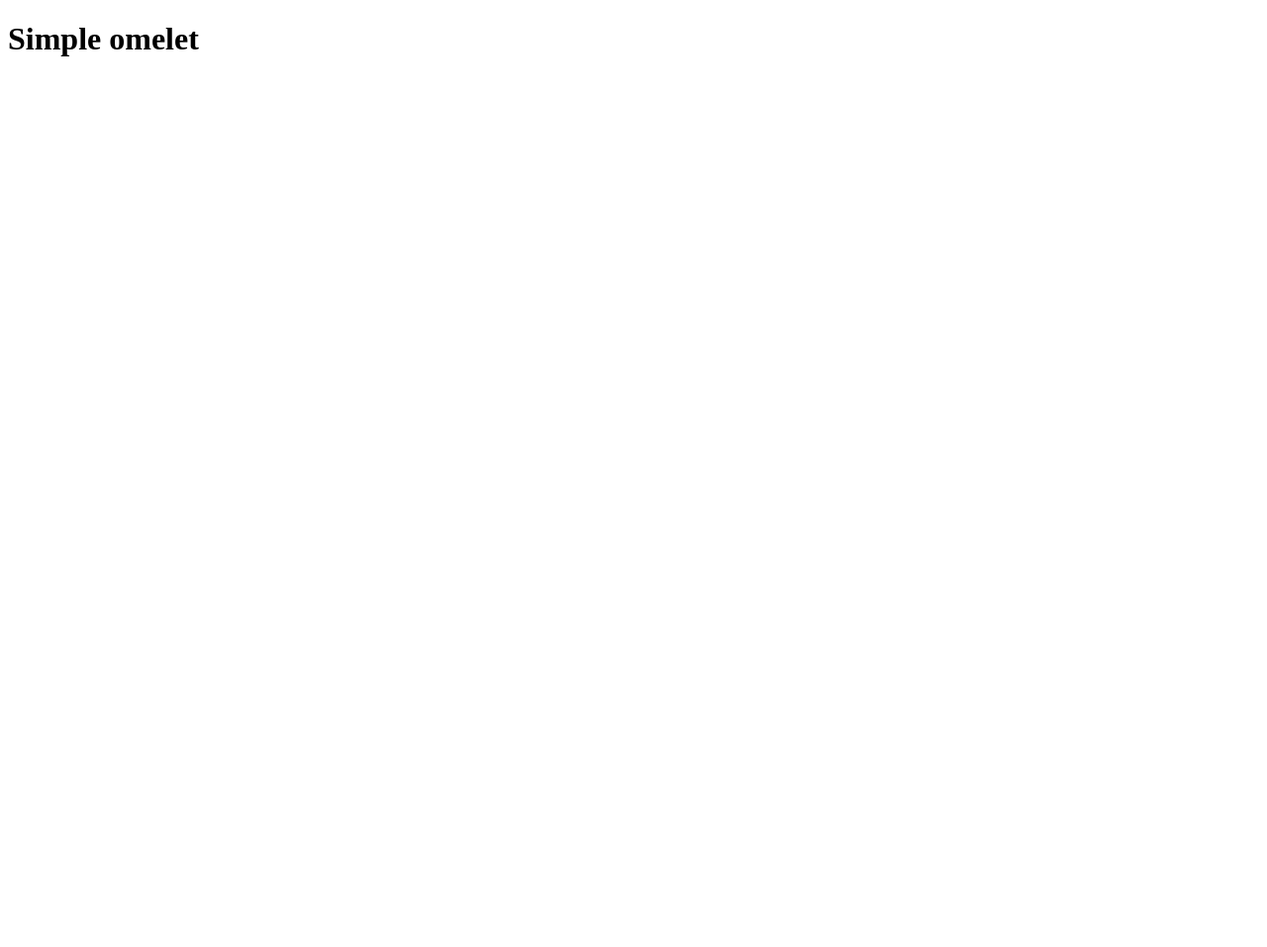
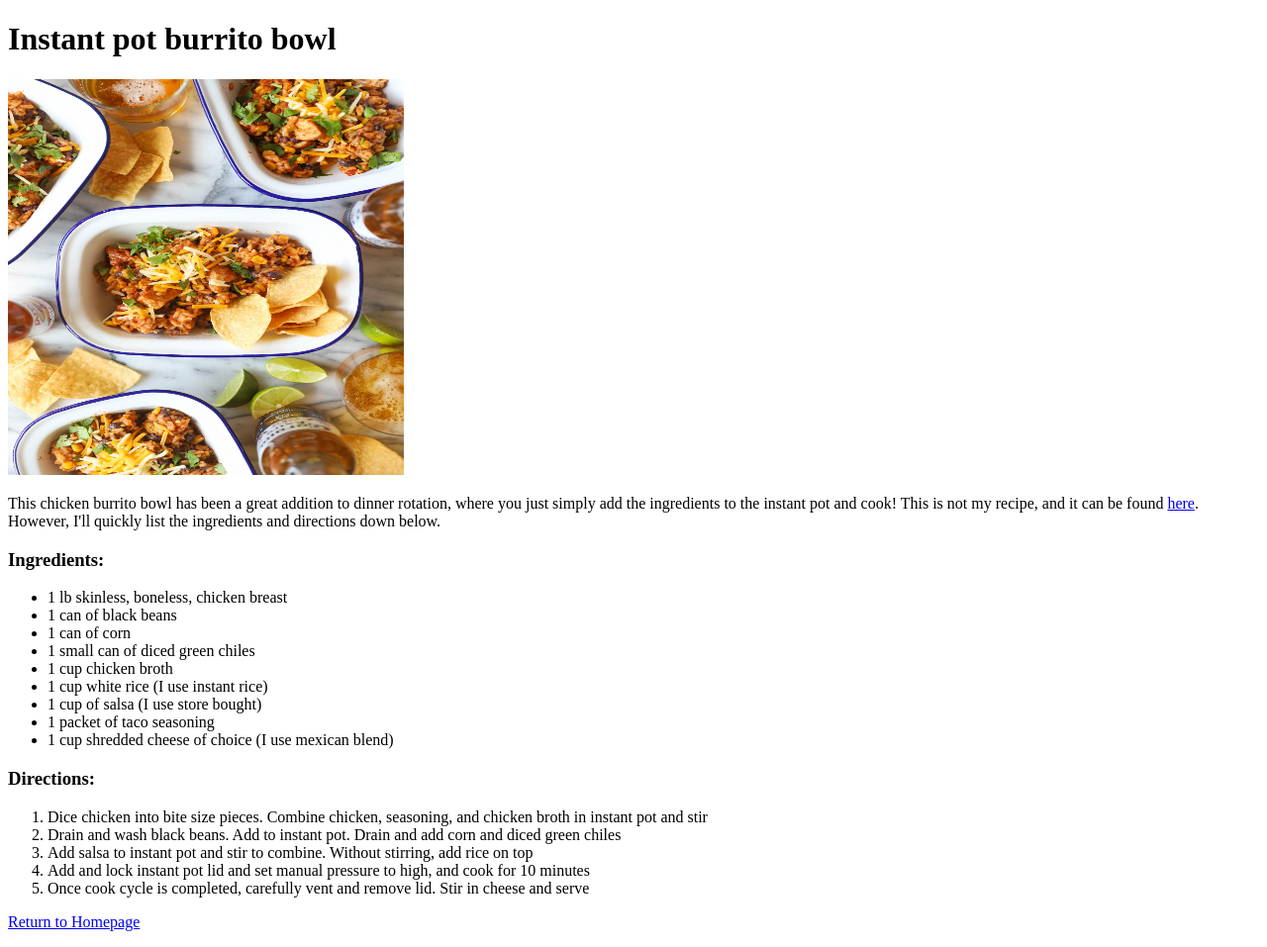
Before and after one commit to Frog-enthusiast/odin-recipes, a plain HTML site: page recipes/instant-pot-burrito-bowl.html in a window 1280 px wide. Shown: the whole page at 99% size. Before the commit the page ends 800 px from the top, so only its background shows below. Drawn offline with Linux system fonts and the light colour scheme.

Commit message:
Fill html page with lists, links, img

```diff
--- a/recipes/instant-pot-burrito-bowl.html
+++ b/recipes/instant-pot-burrito-bowl.html
@@ -2,12 +2,34 @@
 <html lang="en">
     <head>
         <meta charset="UTF-8">
-        <h1>Simple omelet</h1>
+        <h1>Instant pot burrito bowl</h1>
+        <img src="../images/chickenburritobowl.jpeg" width="400" height="400">
     </head>
-
-
-
-
-
+    <body>
+        <p>This chicken burrito bowl has been a great addition to dinner rotation, where you just simply add the ingredients to the instant pot and cook! This is not my recipe, and it can be found <a href="https://damndelicious.net/2018/02/26/instant-pot-20-minute-chicken-burrito-bowls/">here</a>. However, I'll quickly list the ingredients and directions down below.</p>
+            <h3>Ingredients:</h3>
+            <ul>
+                <li> 1 lb skinless, boneless, chicken breast</li>
+                <li> 1 can of black beans</li>
+                <li> 1 can of corn</li>
+                <li> 1 small can of diced green chiles</li>
+                <li> 1 cup chicken broth</li>
+                <li> 1 cup white rice (I use instant rice)</li>
+                <li> 1 cup of salsa (I use store bought) </li>
+                <li> 1 packet of taco seasoning</li>
+                <li> 1 cup shredded cheese of choice (I use mexican blend)</li>
+            </ul>
+            <p></p>
+            <h3>Directions:</h3>
+            <ol>
+                <li> Dice chicken into bite size pieces. Combine chicken, seasoning, and chicken broth in instant pot and stir</li>
+                <li> Drain and wash black beans. Add to instant pot. Drain and add corn and diced green chiles</li>
+                <li> Add salsa to instant pot and stir to combine. Without stirring, add rice on top</li>
+                <li> Add and lock instant pot lid and set manual pressure to high, and cook for 10 minutes</li>
+                <li> Once cook cycle is completed, carefully vent and remove lid. Stir in cheese and serve</li>
+            </ol>
+            <p></p>
+            <p><a href="../index.html">Return to Homepage</a></p>
+    </body>
 
 </html>
```
